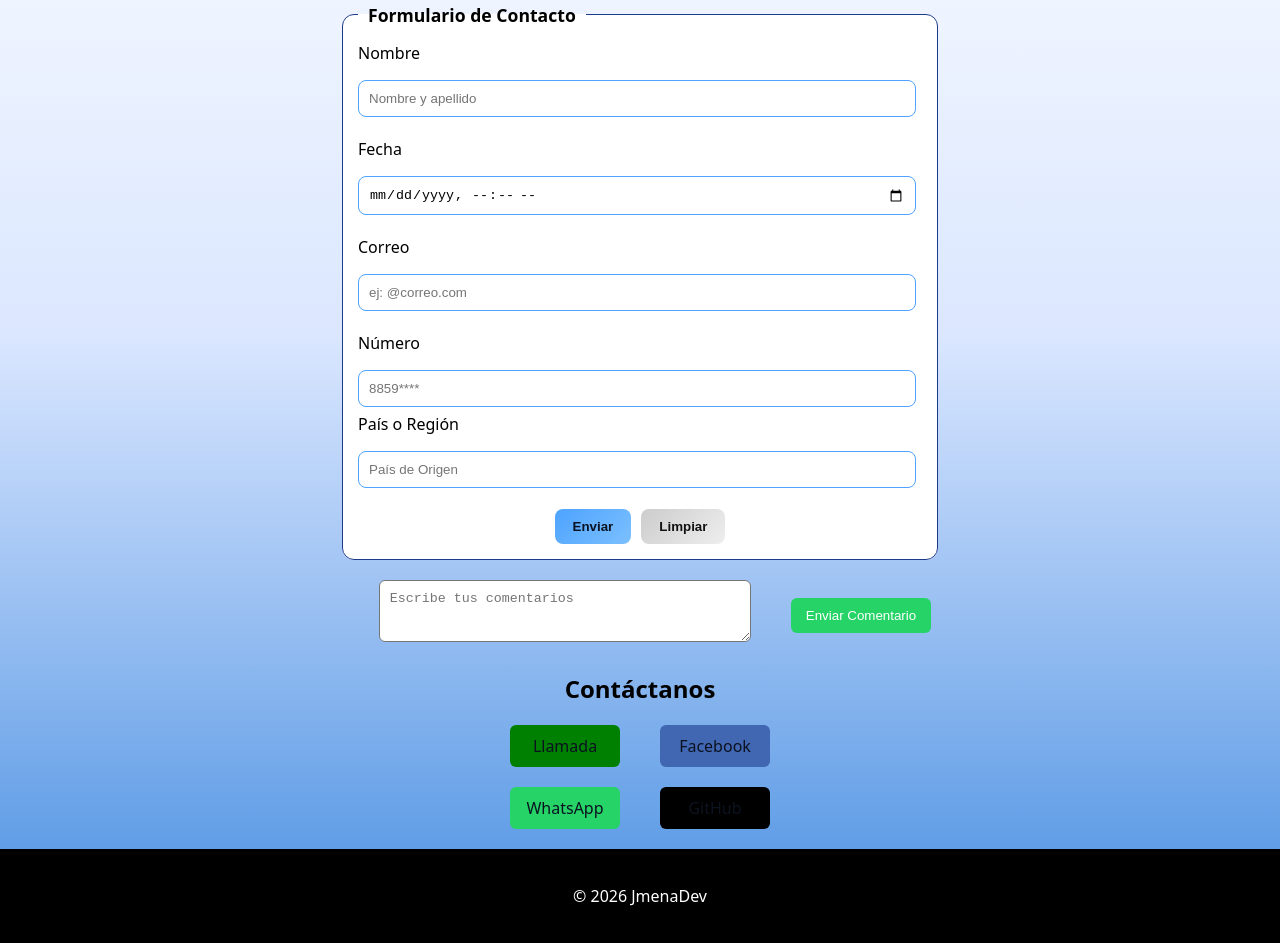
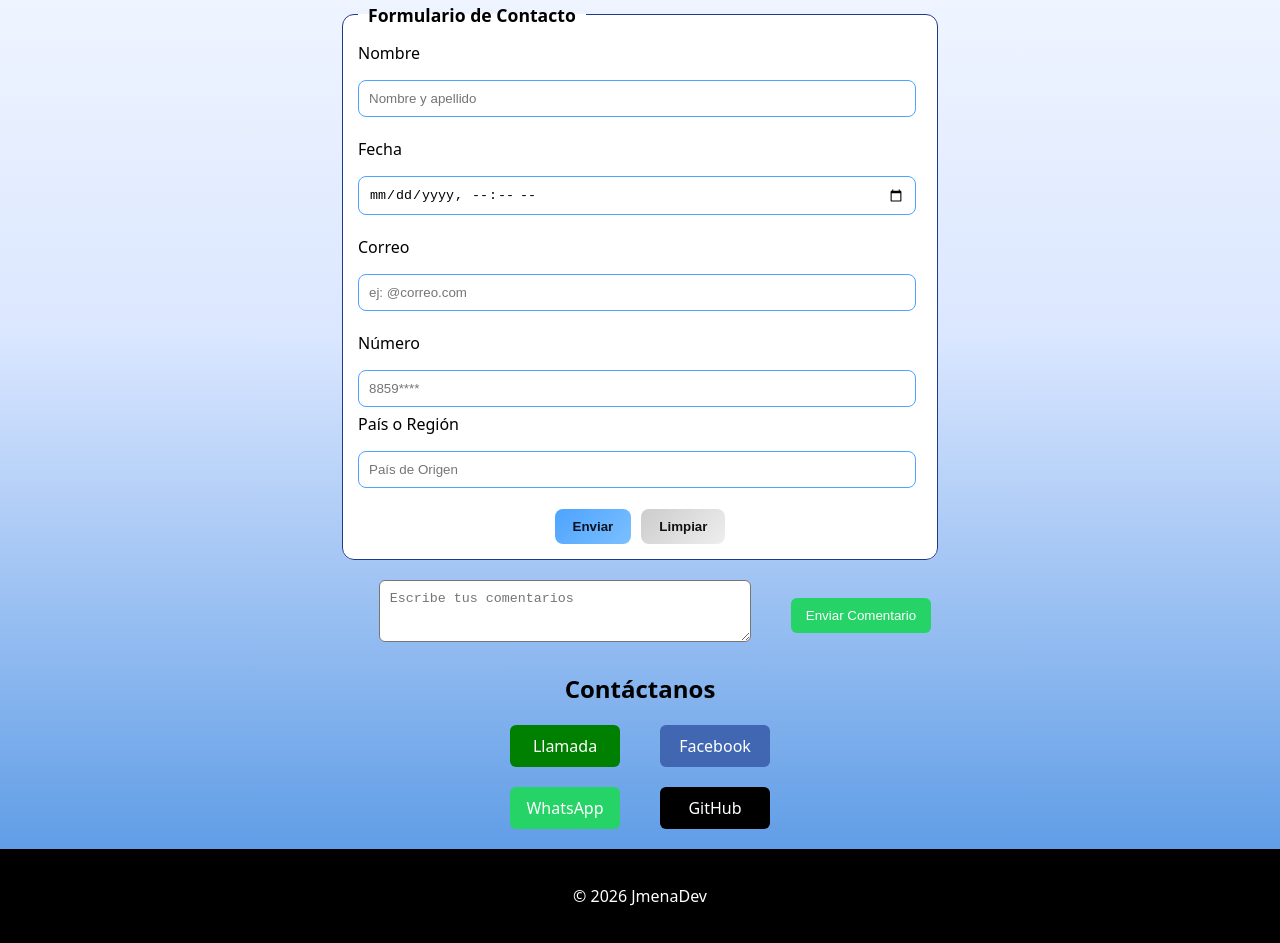
Before and after one commit to JMena007/Nova-website, a plain HTML site: page contact.html in a window 1280 px wide. Shown: the part 277-1220 px from the top of the page. Drawn offline with Linux system fonts and the light colour scheme.

Commit message:
Actualizar contact.css

```diff
--- a/contact.css
+++ b/contact.css
@@ -300,7 +300,6 @@ textarea {
 
 /* Animación */
 linear-gradient(135deg, #4da3ff, #7cc0ff);
-  color: #0b1220;
   transition: transform 0.2s, box-shadow 0.2s;
 }
 
```
